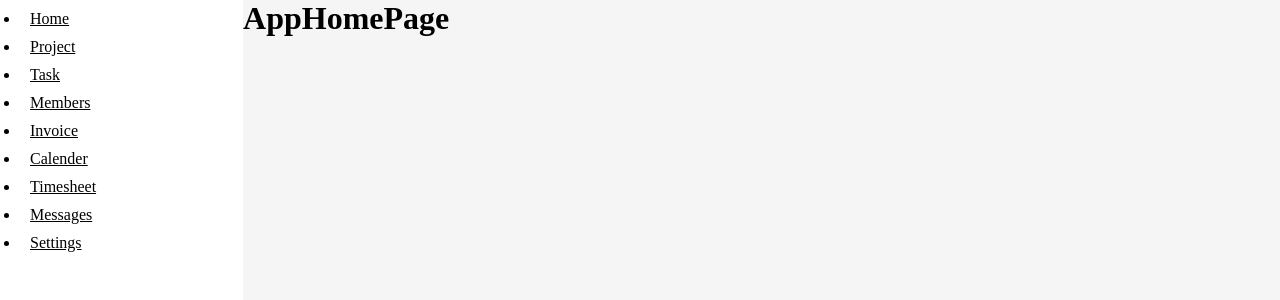
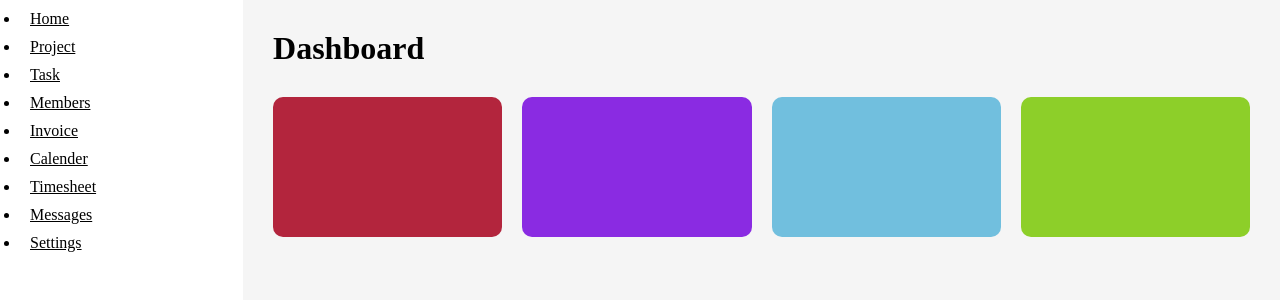
Before and after one commit to Amarachi-Codes/react-dashboard, a React (Vite) app: page /app in a window 1280 px wide. Shown: the top 300 px of the page. Built offline with nearby package versions, Linux system fonts and the light colour scheme.

Commit message:
styled components

```diff
--- a/src/pages/App/AppHomePage.tsx
+++ /dev/null
@@ -1,11 +0,0 @@
-
-
-const AppHomePage = () => {
-  return (
-    <>
-    <h1>AppHomePage</h1>
-    </>
-  )
-}
-
-export default AppHomePage
--- a/src/pages/App/AppInvoicePage.tsx
+++ b/src/pages/App/AppInvoicePage.tsx
@@ -1,4 +1,4 @@
-import React from 'react'
+
 
 const AppInvoicePage = () => {
   return (
--- a/src/pages/App/AppProjectPage.tsx
+++ b/src/pages/App/AppProjectPage.tsx
@@ -1,4 +1,4 @@
-import React from 'react'
+
 
 const AppProjectPage = () => {
   return (
--- /dev/null
+++ b/src/pages/App/app-home-page/AppHomePage.tsx
@@ -0,0 +1,17 @@
+
+import './styles.css'
+const AppHomePage = () => {
+  return (
+    <>
+    <h1>Dashboard</h1>
+    <div className="container">
+      <div className="card"></div>
+      <div className="card"></div>
+      <div className="card"></div>
+      <div className="card"></div>
+    </div>
+    </>
+  )
+}
+
+export default AppHomePage
--- /dev/null
+++ b/src/pages/App/app-home-page/styles.css
@@ -0,0 +1,32 @@
+
+h1{
+    padding: 30px 30px 0 30px;
+}
+.container{
+    display: flex;
+    margin: 30px;
+    gap: 20px;
+}
+.container .card{
+    padding: 30px;
+    height: 140px;
+
+    width: 100%;
+    border-radius: 10px;
+}
+
+.container .card:nth-child(1){
+    background-color: rgb(179, 37, 61);
+}
+
+.container .card:nth-child(2){
+    background-color: blueviolet;
+}
+
+.container .card:nth-child(3){
+    background-color: rgb(113, 191, 222);
+}
+
+.container .card:nth-child(4){
+    background-color: rgb(141, 207, 41);
+}
--- a/src/pages/index.ts
+++ b/src/pages/index.ts
@@ -1,5 +1,5 @@
 import AppCalenderPage from "./App/AppCalenderPage";
-import AppHomePage from "./App/AppHomePage";
+import AppHomePage from "./App/app-home-page/AppHomePage";
 import AppInvoicePage from "./App/AppInvoicePage";
 import AppMembersPage from "./App/AppMembersPage";
 import AppMessagesPage from "./App/AppMessagesPage";
```
